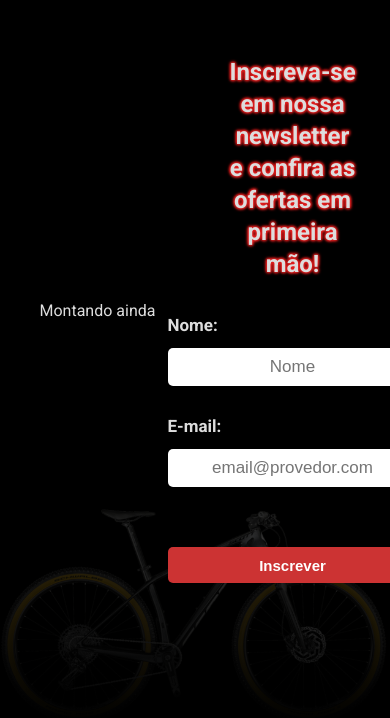
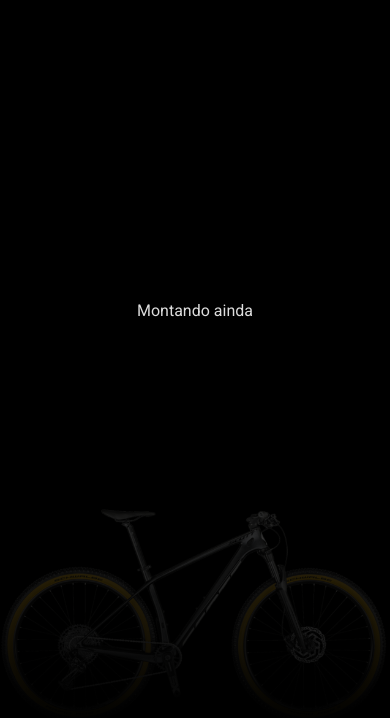
Before and after one commit to hdelavidaum/hiring-coders-challenge-1, a React (Create React App) app: page / in a window 390 px wide. Shown: the part 112-830 px from the top of the page. Built offline with nearby package versions, Linux system fonts and the light colour scheme.

Commit message:
feat: adjust to responsive mode of input

```diff
--- a/src/components/content-container/styles.jsx
+++ b/src/components/content-container/styles.jsx
@@ -21,10 +21,17 @@ export const Container = styled.section`
     background-position: bottom;
 
     @media (max-width: 450px){
+        width: 100vw;
+        height: 100vh;
+        display: block;
+
+
         background: linear-gradient(180deg, rgba(0,0,0,0.45) 50%, rgba(0,0,0,1) 100%), url(${backgroundImage});
         background-color: #000;
         background-repeat: no-repeat;
         background-size: contain;
         background-position: bottom;
+
+        overflow-y: scroll
     }
 `
--- a/src/components/input-section/styles.jsx
+++ b/src/components/input-section/styles.jsx
@@ -22,6 +22,12 @@ export const InputsWrapper = styled.div`
     flex-flow: column nowrap;
     place-content: center;
     align-items: center;
+
+    @media (max-width: 450px) {
+        height: 100vh;
+        width: 100%;
+        margin: 0 auto 25px 0;
+    }
 `
 
 export const Title = styled.h1`
@@ -34,4 +40,8 @@ export const Title = styled.h1`
     margin-bottom: 35px;
 
     animation: ${changeColor} 1250ms linear infinite;
+
+    @media (max-width: 450px) {
+        width: 85%;
+    }
 `
--- a/src/index.css
+++ b/src/index.css
@@ -1,5 +1,6 @@
 * {
   box-sizing: border-box;
+  scroll-behavior: smooth;
 }
 
 body,
--- a/src/styles.jsx
+++ b/src/styles.jsx
@@ -2,10 +2,15 @@ import styled from 'styled-components'
 
 export const ProductsWrapper = styled.div`
     width: 50%;
-    height: 100%;
+    height: 100vh;
 
     display: flex;
     flex-flow: column nowrap;
     place-content: center;
     align-items: center;
+
+    @media (max-width: 450px) {
+        height: 100vh;
+        margin: 0 auto;
+    }
 `
```
